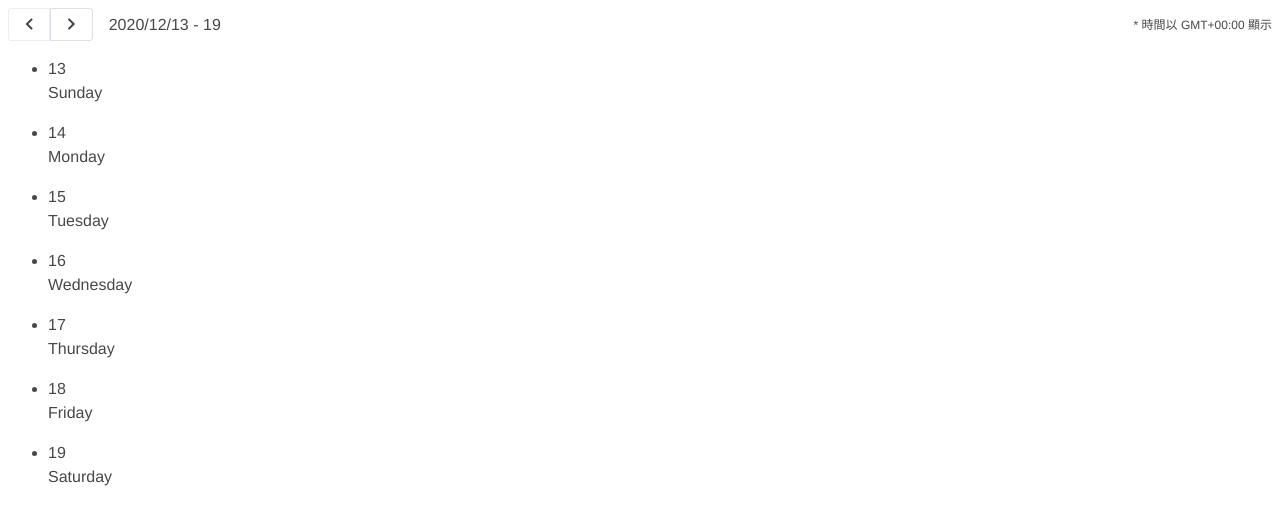
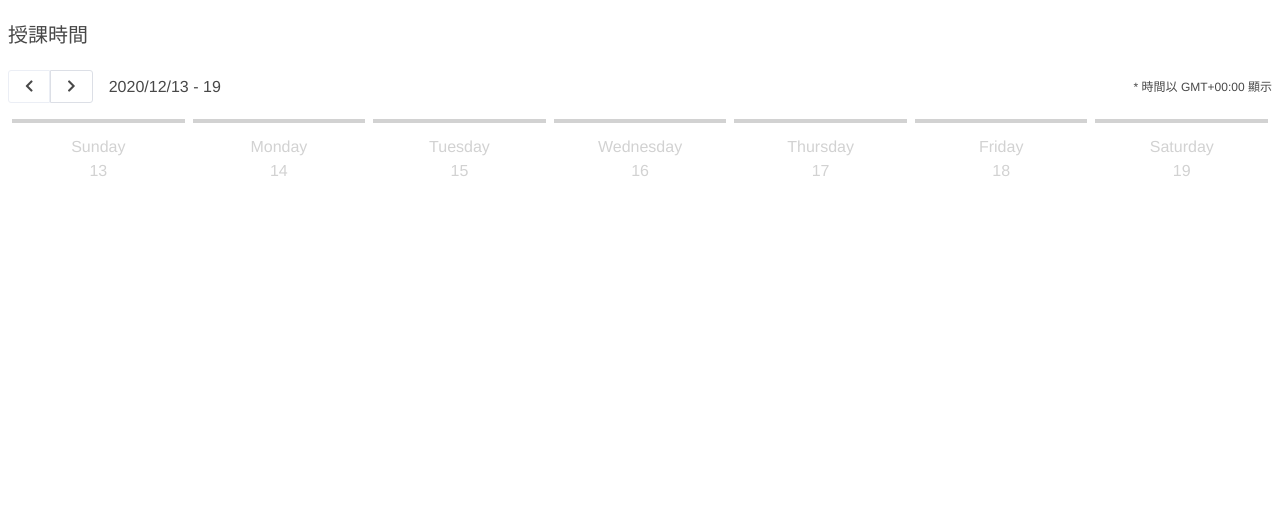
Before and after one commit to marshal604/at-schedule, a React (Create React App) app: page / in a window 1280 px wide. Shown: the top 524 px of the page. Built offline with nearby package versions, Linux system fonts and the light colour scheme.

Commit message:
syle(ScheduleContent): refine ui

```diff
--- a/src/modules/schedule/components/ScheduleContent/ScheduleContent.module.scss
+++ b/src/modules/schedule/components/ScheduleContent/ScheduleContent.module.scss
@@ -0,0 +1,34 @@
+.box {
+  display: flex;
+
+  &-col {
+    flex: 1;
+    border-top: 4px solid var(--at-disabled-title);
+    margin: 0 4px;
+    &--booked {
+      border-color: var(--at-primary-color);
+      .col-th {
+        color: var(--at-primary-color);
+      }
+    }
+  }
+}
+
+.col {
+  &-th {
+    text-align: center;
+    padding: 12px 0;
+    color: var(--at-disabled-title);
+  }
+
+  &-td {
+    font-weight: 700;
+    font-size: 0.75rem;
+    text-align: center;
+    padding: 4px 0;
+    color: var(--at-disabled-text);
+    &--booked {
+      color: var(--at-primary-color);
+    }
+  }
+}
--- a/src/modules/schedule/components/ScheduleContent/ScheduleContent.tsx
+++ b/src/modules/schedule/components/ScheduleContent/ScheduleContent.tsx
@@ -3,19 +3,26 @@ import React, { FunctionComponent } from 'react';
 import moment from 'moment-timezone';
 
 import { ScheduleContentProps } from './ScheduleContent.model';
+import { ScheduleItem } from 'src/modules/schedule/containers/Schedule/Schedule.model';
+import style from './ScheduleContent.module.scss';
 
 const ScheduleContent: FunctionComponent<ScheduleContentProps> = (props) => {
   const days = ['Sunday', 'Monday', 'Tuesday', 'Wednesday', 'Thursday', 'Friday', 'Saturday'];
+  const hasBooked = (list: ScheduleItem[]): boolean => {
+    return list.some((item) => item.booked);
+  };
   return (
-    <div>
+    <div className={style.box}>
       {Array.from(props.data.entries()).map(([key, value], index) => (
-        <ul key={key}>
-          <li>
+        <ul key={key} className={[style['box-col']].concat(hasBooked(value) ? style['box-col--booked'] : []).join(' ')}>
+          <li className={style['col-th']}>
+            <div>{days[index]}</div>
             <div>{moment(key).format('DD')}</div>
-            <div>{days[index]}</div>
           </li>
           {value.map((time) => (
-            <li key={time.start}>{moment(time.start).format('HH:mm')}</li>
+            <li className={[style['col-td']].concat(time.booked ? style['col-td--booked'] : []).join(' ')} key={time.start}>
+              {moment(time.start).format('HH:mm')}
+            </li>
           ))}
         </ul>
       ))}
--- a/src/modules/schedule/containers/Schedule/Schedule.module.scss
+++ b/src/modules/schedule/containers/Schedule/Schedule.module.scss
@@ -1,3 +1,11 @@
-.layout {
+.box {
   height: 400px;
+  &-title {
+    font-size: 20px;
+    font-weight: 500;
+    margin-bottom: 20px;
+  }
+  &-content {
+    margin: 16px 0;
+  }
 }
--- a/src/modules/schedule/containers/Schedule/Schedule.tsx
+++ b/src/modules/schedule/containers/Schedule/Schedule.tsx
@@ -20,14 +20,17 @@ export default class Schedule extends Component<{}, ScheduleState> {
 
   render() {
     return (
-      <div className={style.layout}>
+      <div className={style.box}>
+        <h3 className={style['box-title']}>授課時間</h3>
         <ScheduleHeader
           disablePrev={this.state.disablePrev}
           next={() => this.onNext()}
           prev={() => this.onPrev()}
           date={this.getSchedulePeriod()}
         />
-        <ScheduleContent data={this.state.data} />
+        <div className={style['box-content']}>
+          <ScheduleContent data={this.state.data} />
+        </div>
       </div>
     );
   }
--- a/src/scss/_utils.scss
+++ b/src/scss/_utils.scss
@@ -1,2 +1,3 @@
+@import 'utils/_reset';
 @import 'utils/theming';
 @import 'utils/button';
--- /dev/null
+++ b/src/scss/utils/_reset.scss
@@ -0,0 +1,6 @@
+ul,
+ol {
+  margin: 0;
+  padding: 0;
+  list-style: none;
+}
--- a/src/scss/utils/_theming.scss
+++ b/src/scss/utils/_theming.scss
@@ -2,6 +2,7 @@
   --at-primary-color: #02cab9;
   --at-gray: #b6b6b6;
   --at-disabled-text: #c0c4cc;
+  --at-disabled-title: #d2d2d2;
   --at-text: #484848;
   --at-border-color: #dcdfe6;
   --at-disabled-border-color: #ebeef5;
```
